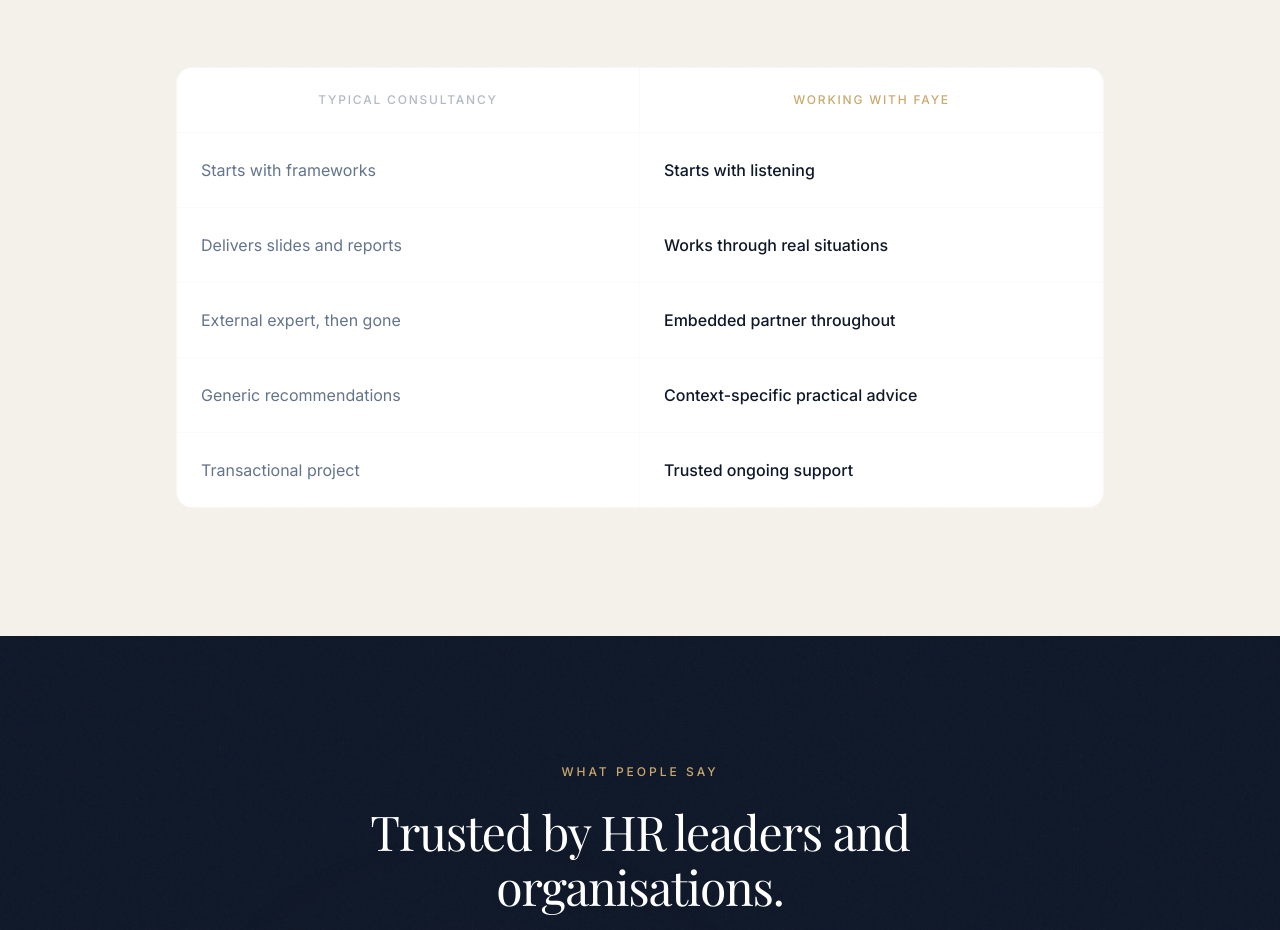
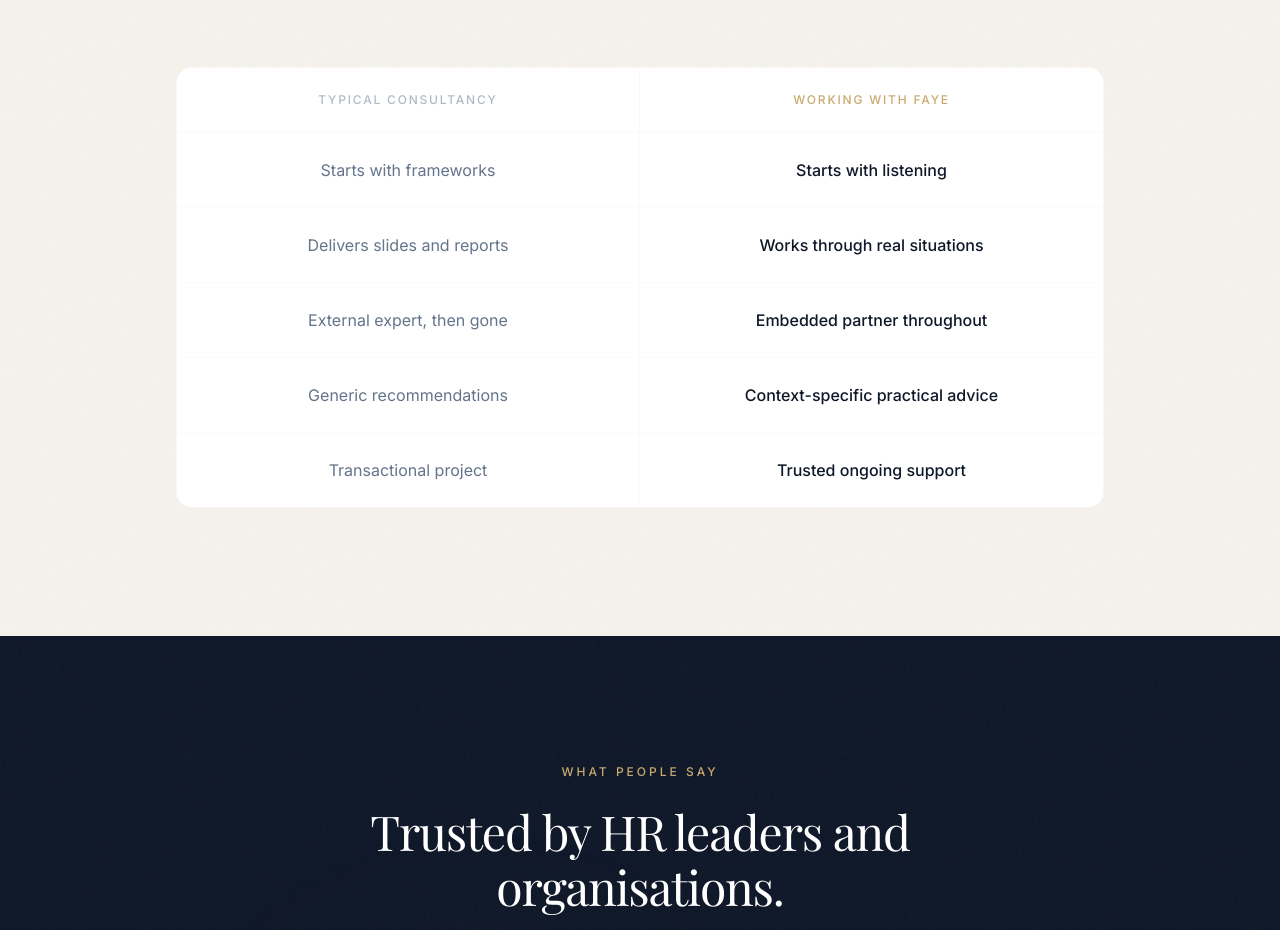
Before and after one commit to alexhammett-collab/FWC-Prototype, a Next.js app: page / in a window 1280 px wide. Shown: the part 9321-10251 px from the top of the page. Built offline with nearby package versions, Linux system fonts and the light colour scheme; a web font is replaced by a local one.

Commit message:
fix: center-align text in Working With Me comparison table

```diff
--- a/src/components/sections/WorkingWithMe.tsx
+++ b/src/components/sections/WorkingWithMe.tsx
@@ -53,10 +53,10 @@ export default function WorkingWithMe() {
               transition={{ delay: 0.3 + i * 0.1, duration: 0.4 }}
               className={`grid grid-cols-2 ${i < comparisons.length - 1 ? 'border-b border-stone/15' : ''}`}
             >
-              <div className="p-5 lg:p-6 border-r border-stone/15 flex items-center">
+              <div className="p-5 lg:p-6 border-r border-stone/15 flex items-center justify-center text-center">
                 <p className="text-base text-slate leading-relaxed">{row.typical}</p>
               </div>
-              <div className="p-5 lg:p-6 flex items-center">
+              <div className="p-5 lg:p-6 flex items-center justify-center text-center">
                 <p className="text-base text-navy leading-relaxed font-medium">{row.faye}</p>
               </div>
             </motion.div>
```
